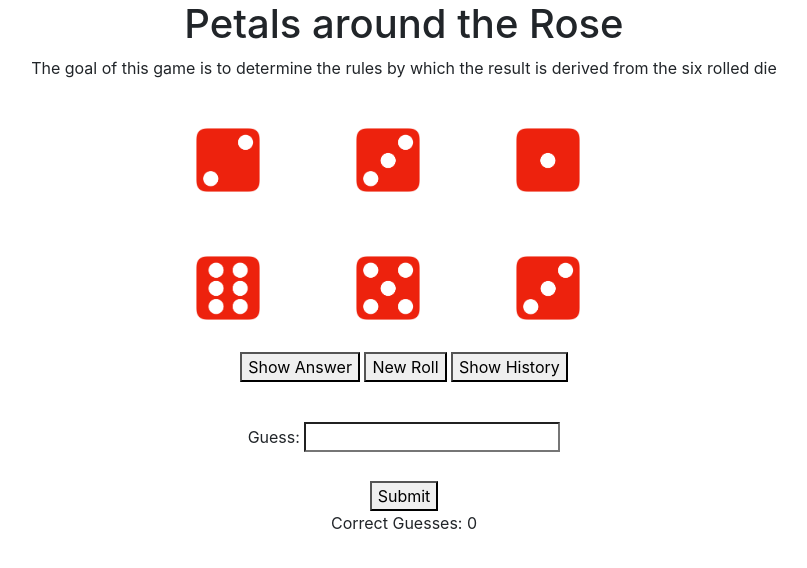
After one commit to bsclayt1/Petals-Around-the-Rose, a Flask app: template templates/index.html in a window 1280 px wide. The commit adds this page. Shown: the top 568 px of the page, without its empty margins (236-1043 px from the left). Run offline with Flask 2, Linux system fonts and the light colour scheme; the template is opened without the code that fills it, so the values that code supplies are empty; some libraries are stand-ins or nearby versions.

Commit message:
Added Flask functionality
Updated HTML to work with Flask using the default directory.
All references are now based in /static/

Added basic functionality to the guess form. It can now be used to guess and will update to red for an incorrect response and green for a correct response. Both the color and current input are cleared upon new roll.
Added a header for the history list

```diff
--- a/app.py
+++ b/app.py
@@ -1,13 +1,12 @@
 from flask import Flask, render_template
 import random
 
-app = Flask(__name__)
+app = Flask(__name__, static_url_path="/static", static_folder="static")
 
 
 @app.route('/')
-def hello_world():
-    return render_template('main.html')
-
+def petals():
+    return render_template('index.html')
 
 if __name__ == '__main__':
     app.run()
--- a/static/index.css
+++ b/static/index.css
@@ -1,13 +1,20 @@
 
 li {
-    line-height: 3em;
+    line-height: 2em;
     margin: 1em;
 }
 img {
-    height: 5em;
+    height: 6em;
+    width: 6em;
     padding: 1em 1em;
 }
-
+ul > li > img {
+    height: 3em;
+    width: 3em;
+}
+p {
+    min-height: 1.5em;
+}
 div{
     display: flex;
     justify-content: space-between;
@@ -25,3 +32,11 @@ div{
     width: 5em;
     padding: 1em 1em;
 }
+
+input[type=number]::-webkit-inner-spin-button,
+input[type=number]::-webkit-outer-spin-button {
+    -webkit-appearance: none;
+    -moz-appearance: none;
+    appearance: none;
+    margin: 0;
+}
--- a/static/index.js
+++ b/static/index.js
@@ -1,7 +1,6 @@
 const numDie = 6;
 
 let countCorrect = 0;
-let currentResult = -1;
 let lastResult;
 let currentAnswer;
 
@@ -22,8 +21,15 @@ function transformRoll(roll){
     }
     return value
 }
-
+// Reset the form after each round
+function resetForm(){
+    let form = document.getElementById("answerForm").elements[0];
+    form.style.backgroundColor = "#FFFFFF";
+    form.value = "";
+}
 function generateRoll(){
+    //document.getElementById("answerForm").elements[0].style.backgroundColor = "#FFFFFF";
+    resetForm();
     // If this is not the first roll (when lastResult is undefined)
     // then add the last result to the history log
     if (lastResult !== undefined){
@@ -36,6 +42,7 @@ function generateRoll(){
         const value = roll();
         rolls.push(value);
         total += transformRoll(value);
+        console.log(Handlebars.templates.imageTemplate({'value': value}));
         document.querySelector(`#die${i}`).innerHTML = Handlebars.templates.imageTemplate({"value" : value});
     }
 
@@ -55,12 +62,12 @@ function generateRoll(){
 // The answer is hidden by default. This lets the user choose when to show it
 function showAnswer(){
     let x = document.getElementById("answer");
-    x.innerHTML = currentAnswer.toString();
+    x.innerHTML = "Answer: " + currentAnswer.toString();
 }
 
 // This may clutter the page by default, so hide it unless the user requsts it.
 function showHistory() {
-    let x = document.getElementById("rollLog");
+    let x = document.getElementById("history");
     if (x.style.display === "none") {
         x.style.display = "block";
     } else {
@@ -68,10 +75,29 @@ function showHistory() {
     }
 }
 
+function checkAnswer(){
+    const form = document.getElementById("answerForm").elements[0];
+    const submittedValue = parseInt(form.value);
+    if (submittedValue === currentAnswer){
+        form.style.backgroundColor = "#00FF00";
+        countCorrect +=1;
+    }
+    else{
+        form.style.backgroundColor = "#FF0000";
+    }
+    document.getElementById("correctGuesses").innerHTML = Handlebars.templates.guessCount({"value": countCorrect});
+    return false
+}
 // When the page is done loading, add the onclick functions to the respective buttons
 document.addEventListener('DOMContentLoaded', () => {
     document.getElementById("rollButton").onclick = () => generateRoll();
     document.getElementById("historyButton").onclick = () => showHistory();
+    document.getElementById("answerButton").onclick = () => showAnswer();
+    document.getElementById("answerForm").onsubmit = () => checkAnswer();
+    document.getElementById("submitButton").onclick = () => checkAnswer();
+    //var form = document.getElementById("answer");
+    //function handleForm(event) { event.preventDefault(); }
+    //form.addEventListener('submit', handleForm);
     generateRoll();
 
 });
--- a/static/templatesCompiled.js
+++ b/static/templatesCompiled.js
@@ -19,11 +19,11 @@ templates['imageTemplate'] = template({"compiler":[8,">= 4.3.0"],"main":function
         return undefined
     };
 
-  return "<img src=\"img/"
-    + alias4(((helper = (helper = lookupProperty(helpers,"value") || (depth0 != null ? lookupProperty(depth0,"value") : depth0)) != null ? helper : alias2),(typeof helper === alias3 ? helper.call(alias1,{"name":"value","hash":{},"data":data,"loc":{"start":{"line":1,"column":14},"end":{"line":1,"column":25}}}) : helper)))
+  return "<img src=\"/static/img/"
+    + alias4(((helper = (helper = lookupProperty(helpers,"value") || (depth0 != null ? lookupProperty(depth0,"value") : depth0)) != null ? helper : alias2),(typeof helper === alias3 ? helper.call(alias1,{"name":"value","hash":{},"data":data,"loc":{"start":{"line":1,"column":22},"end":{"line":1,"column":33}}}) : helper)))
     + ".png\" alt=\""
-    + alias4(((helper = (helper = lookupProperty(helpers,"value") || (depth0 != null ? lookupProperty(depth0,"value") : depth0)) != null ? helper : alias2),(typeof helper === alias3 ? helper.call(alias1,{"name":"value","hash":{},"data":data,"loc":{"start":{"line":1,"column":36},"end":{"line":1,"column":47}}}) : helper)))
-    + "\" class=\"dice\">";
+    + alias4(((helper = (helper = lookupProperty(helpers,"value") || (depth0 != null ? lookupProperty(depth0,"value") : depth0)) != null ? helper : alias2),(typeof helper === alias3 ? helper.call(alias1,{"name":"value","hash":{},"data":data,"loc":{"start":{"line":1,"column":44},"end":{"line":1,"column":55}}}) : helper)))
+    + "\">";
 },"useData":true});
 templates['resultTemplate'] = template({"1":function(container,depth0,helpers,partials,data) {
     var alias1=container.lambda, alias2=container.escapeExpression;
@@ -32,7 +32,7 @@ templates['resultTemplate'] = template({"1":function(container,depth0,helpers,pa
     + alias2(alias1(depth0, depth0))
     + "\" title=\""
     + alias2(alias1(depth0, depth0))
-    + "\" src=\"img/"
+    + "\" src=\"/static/img/"
     + alias2(alias1(depth0, depth0))
     + ".png\">\n";
 },"compiler":[8,">= 4.3.0"],"main":function(container,depth0,helpers,partials,data) {
--- /dev/null
+++ b/templates/index.html
@@ -0,0 +1,47 @@
+<!DOCTYPE html>
+<html lang="en">
+<head>
+    <meta charset="UTF-8">
+    <title>Petals around the Rose</title>
+    <meta name="viewport" content="width=device-width, initial-scale=1, maximum-scale=1, user-scalable=no">
+    <link rel="stylesheet" href="https://stackpath.bootstrapcdn.com/bootstrap/4.3.1/css/bootstrap.min.css" integrity="sha384-ggOyR0iXCbMQv3Xipma34MD+dH/1fQ784/j6cY/iJTQUOhcWr7x9JvoRxT2MZw1T" crossorigin="anonymous">
+    <script src="https://cdnjs.cloudflare.com/ajax/libs/handlebars.js/4.7.3/handlebars.min.js"></script>
+    <link rel="stylesheet" href="/static/index.css">
+    <script type="text/javascript" src="/static/templatesCompiled.js"></script>
+    <script type="text/javascript" src="/static/index.js"></script>
+</head>
+<body class="text-center align-content-center">
+    <h1 class="text-center">Petals around the Rose</h1>
+    <p class="text-center">The goal of this game is to determine the rules by which the result is derived from the six rolled die</p>
+    <div id="MainView" class="container w-75 justify-content-center">
+        <div class="row">
+            <div id="die0" class="col-md-4 col-xs-6 dice"><img src="/static/img/1.png" alt="1"></div>
+            <div id="die1" class="col-md-4 col-xs-6 dice"><img src="/static/img/2.png" alt="2"></div>
+            <div id="die2" class="col-md-4 col-xs-6 dice"><img src="/static/img/3.png" alt="3"></div>
+            <div id="die3" class="col-md-4 col-xs-6 dice"><img src="/static/img/4.png" alt="4"></div>
+            <div id="die4" class="col-md-4 col-xs-6 dice"><img src="/static/img/5.png" alt="5"></div>
+            <div id="die5" class="col-md-4 col-xs-6 dice"><img src="/static/img/6.png" alt="6"></div>
+        </div>
+    </div>
+    <button id="answerButton" >Show Answer</button>
+    <button id="rollButton">New Roll</button>
+    <button id="historyButton">Show History</button>
+    <p id="answer">Answer: </p>
+        <form id="answerForm" >
+            <label for="guess">Guess:</label>
+            <input type="number" id="guess" name="guess" value="value"><br><br>
+            <button id="submitButton">Submit</button>
+        </form>
+
+
+
+   <p id="correctGuesses">Correct Guesses: 0</p>
+    <div id="history" style="display: none;">
+        <h4>History</h4>
+        <ul id="rollLog">
+
+        </ul>
+    </div>
+
+</body>
+</html>
```
Also changed, not shown: static/index.html (deleted, +0 -44 lines), templates/main.html (deleted, +0 -39 lines), 3 other files.
